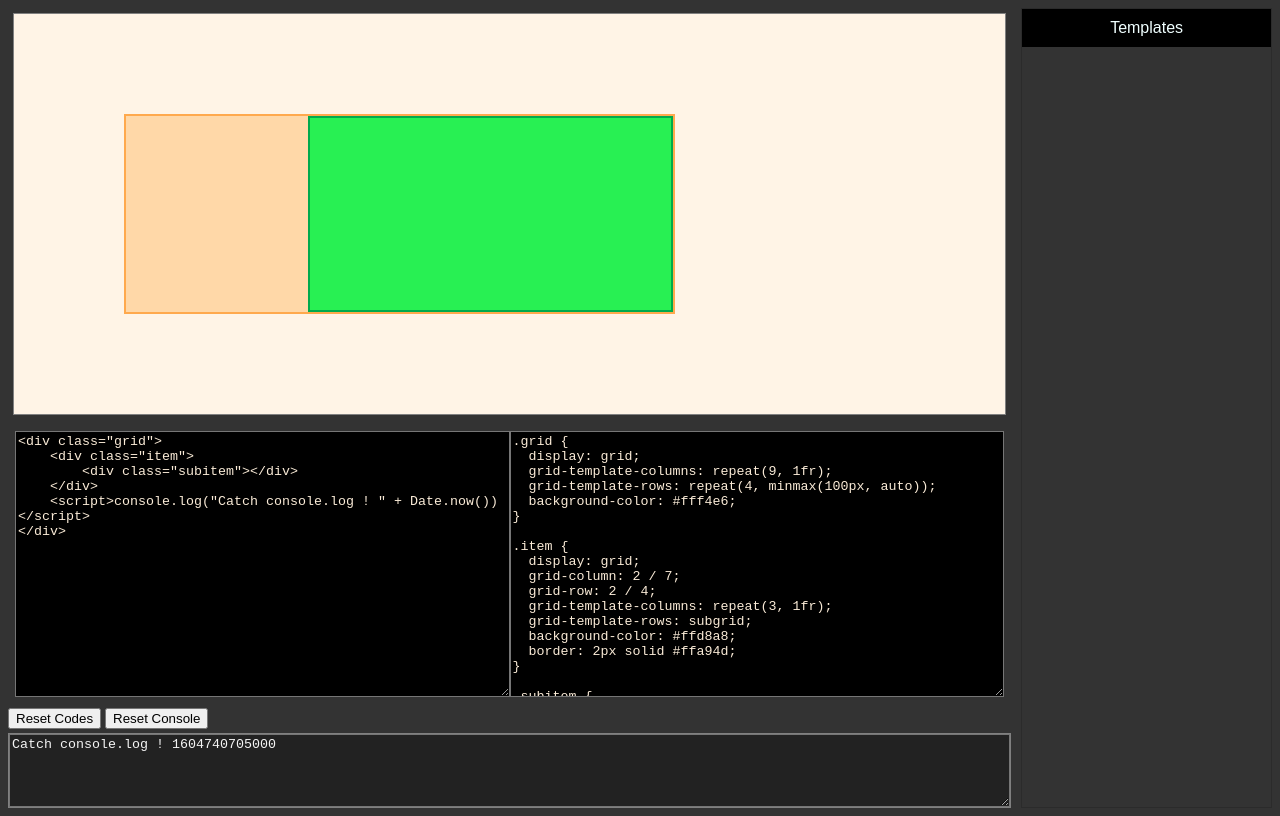
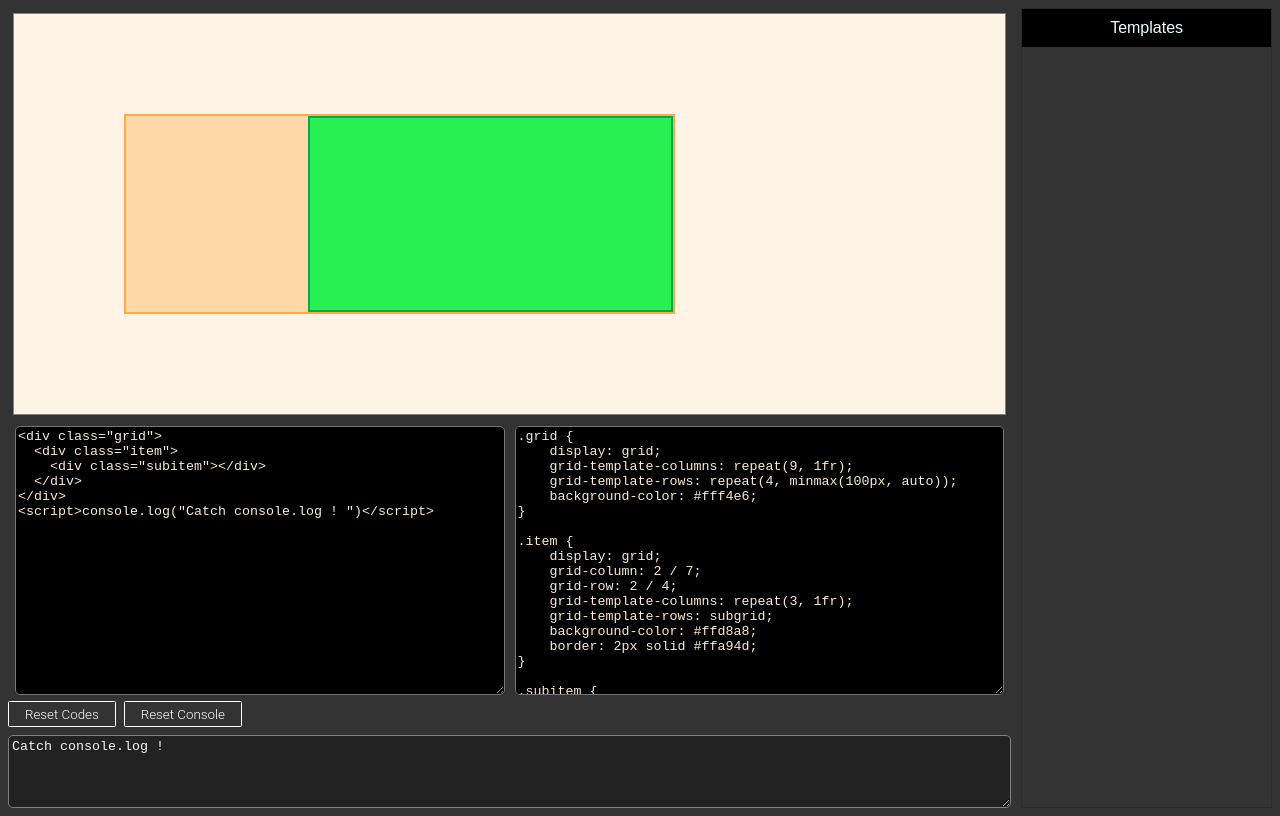
Before and after one commit to guinetn/wed, a plain HTML site: page index.html in a window 1280 px wide. Drawn offline with Linux system fonts and the light colour scheme.

Commit message:
Move initial values to script

```diff
--- a/index.html
+++ b/index.html
@@ -37,17 +37,17 @@
         }
 
         .wed-editors {
-            grid-row:2;
             color: white;
-            padding: 7px;
+            padding: 2px;
 
             display: grid;
-            grid-template-columns: 1fr 1fr;
+            grid-template-columns: auto auto;
             grid-template-rows: auto;
         }
 
         .wed-editor {
             grid-row: 1;
+            margin: 0px 5px;
         }
         .wed-htmlEditor {
             grid-column: 1;
@@ -62,7 +62,13 @@
 
         .wed-consoleOutput{
           grid-row:4;
-          border: solid 1px grey;
+
+        }
+
+        #textareConsole {
+          padding: 3px;
+           border: solid 1px grey;
+          border-radius: 5px;
         }
 
         .wed-templates {
@@ -91,11 +97,32 @@
             width:100%;
             background: #222;
             color:whitesmoke;
+            border-radius: 5px;
         }
 
         .wed-editor TextArea {
             background-color: black;
             color: antiquewhite;
+        }
+
+        button {
+            background: #333;
+            display: inline-block;
+            padding:0.35em 1.2em;
+            border:0.1em solid #FFFFFF;
+            margin:0 0.3em 0.3em 0;
+            border-radius:0.12em;
+            box-sizing: border-box;
+            text-decoration:none;
+            font-family:'Roboto',sans-serif;
+            font-weight:300;
+            color:#FFFFFF;
+            text-align:center;
+            transition: all 0.2s;
+        }
+        button:hover {
+            color: white;
+            background-color:#3480e2;
         }
 
     </style>
@@ -124,40 +151,11 @@
   <div class="wed-editors">
 
       <div class="wed-editor htmlEditor">
-          <textarea id="textareaHtml"><div class="grid">
-    <div class="item">
-        <div class="subitem"></div>
-    </div>
-    <script>console.log("Catch console.log ! " + Date.now())</script>
-</div>
-          </textarea>
+          <textarea id="textareaHtml"></textarea>
        </div>
 
        <div class="wed-editor cssEditor">
-          <textarea id="textareaCss">.grid {
-  display: grid;
-  grid-template-columns: repeat(9, 1fr);
-  grid-template-rows: repeat(4, minmax(100px, auto));
-  background-color: #fff4e6;
-}
-
-.item {
-  display: grid;
-  grid-column: 2 / 7;
-  grid-row: 2 / 4;
-  grid-template-columns: repeat(3, 1fr);
-  grid-template-rows: subgrid;
-  background-color: #ffd8a8;
-  border: 2px solid #ffa94d;
-}
-
-.subitem {
-  grid-column: 2 / 4;
-  grid-row: 1 / 3;
-  background-color: rgb(40, 240, 83);
-  border: 2px solid #00a94d;
-}
-    </textarea>
+          <textarea id="textareaCss"></textarea>
        </div>
 
   </div>
@@ -207,9 +205,18 @@
     }
 
     // Init
-    window.addEventListener('load', changeDetected);
+    window.addEventListener('load', init);
 
-    // Eval any <script> in innerHTML
+    function init() {
+        const initialCss = ".grid {\n    display: grid;\n    grid-template-columns: repeat(9, 1fr);\n    grid-template-rows: repeat(4, minmax(100px, auto));\n    background-color: #fff4e6;  \n}\n\n.item {\n    display: grid;\n    grid-column: 2 / 7;\n    grid-row: 2 / 4;\n    grid-template-columns: repeat(3, 1fr);\n    grid-template-rows: subgrid;\n    background-color: #ffd8a8;\n    border: 2px solid #ffa94d;\n}\n\n.subitem {\n    grid-column: 2 / 4;\n    grid-row: 1 / 3;\n    background-color: rgb(40, 240, 83);\n    border: 2px solid #00a94d;\n}\n";
+        const initialHtml = '<div class="grid">\n  <div class="item">\n    <div class="subitem"></div>\n  </div>\n</div>\n<script>console.log("Catch console.log ! ")<\/script>\n'
+        textareaCss.value = initialCss;
+        textareaHtml.value = initialHtml;
+        changeDetected();
+    }
+
+
+    // Eval any <script> in html
     function setInnerHTML(ele, html)
     {
         ele.innerHTML = html;
@@ -218,7 +225,7 @@
             eval(codes[i].text);
     }
 
-    // Console.log() Hook. Extends if needed for warn/error…
+    // Console Hook. Extend if needed for warn/error…
     (function(){
 		console.defaultLog = console.log.bind(console);
 		console.log = function() {
```
